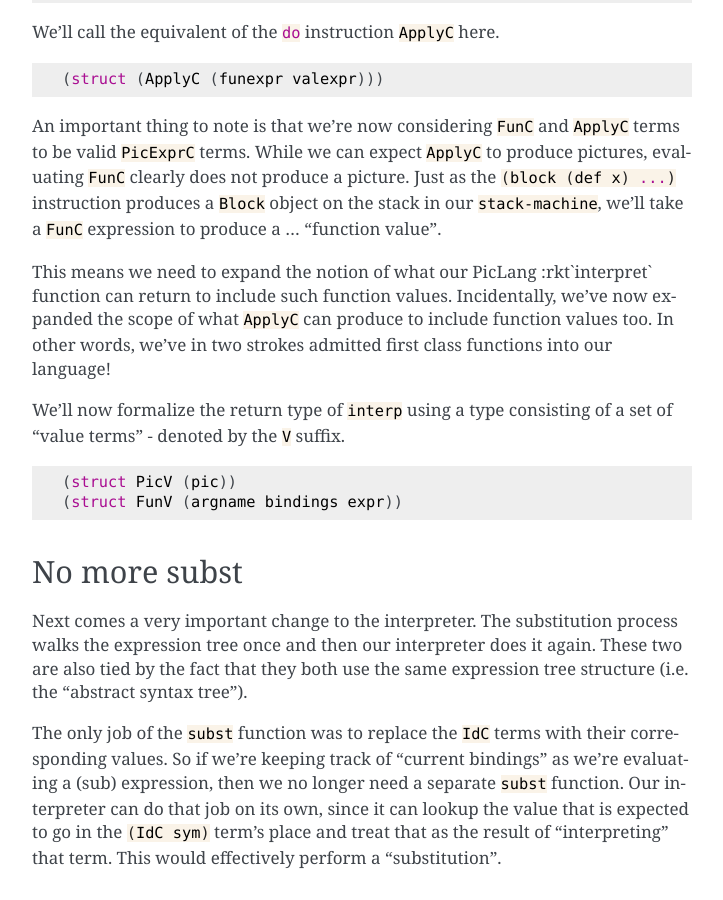
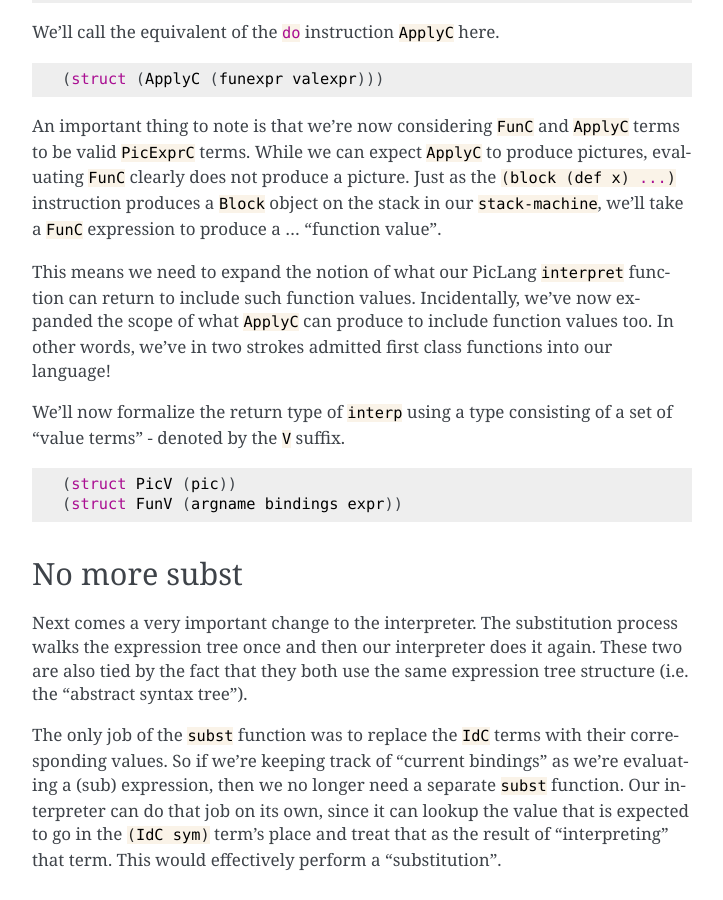
Before and after one commit to kreauniv/comp308, a Sphinx documentation site: the page built from source/fun-in-piclang.rst, in a window 1280 px wide and 900 px high, scrolled down 403 px. Shown: the whole window, without its empty margins (388-1111 px from the left). Built offline with Sphinx 7.4.7, drawn with Linux system fonts in a browser that asks for light colours.

Commit message:
fixed typo

```diff
--- a/source/fun-in-piclang.rst
+++ b/source/fun-in-piclang.rst
@@ -33,7 +33,7 @@ produce a picture. Just as the :rkt:`(block (def x) ...)` instruction produces
 a :rkt:`Block` object on the stack in our :rkt:`stack-machine`, we'll take a
 :rkt:`FunC` expression to produce a ... "function value".
 
-This means we need to expand the notion of what our PicLang :rkt`interpret`
+This means we need to expand the notion of what our PicLang :rkt:`interpret`
 function can return to include such function values. Incidentally, we've now
 expanded the scope of what :rkt:`ApplyC` can produce to include function values
 too. In other words, we've in two strokes admitted first class functions into
```
